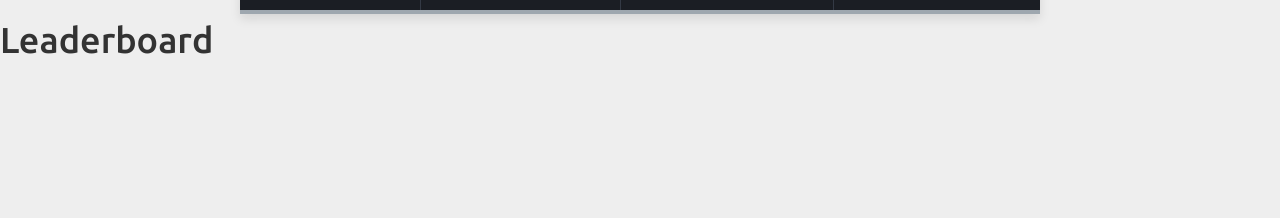
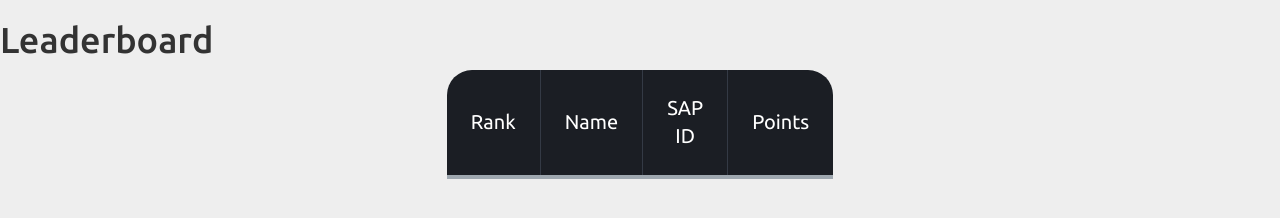
Before and after one commit to suyash-thakur/leaderboard, a website: page leaderboard.html in a window 1280 px wide. Drawn offline with nearby package versions, Linux system fonts and the light colour scheme; no server answers; a web font is replaced by a local one.

Commit message:
imrproved styling

```diff
--- a/static/css/style.css
+++ b/static/css/style.css
@@ -8,6 +8,7 @@
   text-decoration: none;
   outline: none;
   -webkit-border-radius: 0;
+  x-overflow: hidden;
 }
 
 body,
@@ -20,21 +21,22 @@ html {
 
 
 #leaderboardContainer {
-  max-width: 800px;
+  max-width: 20vw;
   padding:5px;
   width: 100%;
-  margin: 50px auto;
+  margin: auto auto;
   border-collapse: collapse;
-  box-shadow: 0 5px 10px rgba(0, 0, 0, 0.1);
+  //box-shadow: 0 5px 10px rgba(0, 0, 0, 0.1);
   position: relative;
-  top: -180px;
+  border-spacing: 0;
+  //top: -180px;
 }
 
 .titlerow th {
   color:#fff;
   background: #1b1e24;
   border-bottom: 4px solid #9ea7af;
-  font-size:23px;
+  font-size:2rem;
   font-weight: 100;
   padding: 24px;
   text-shadow: 0 1px 1px rgba(0, 0, 0, 0.1);
```
